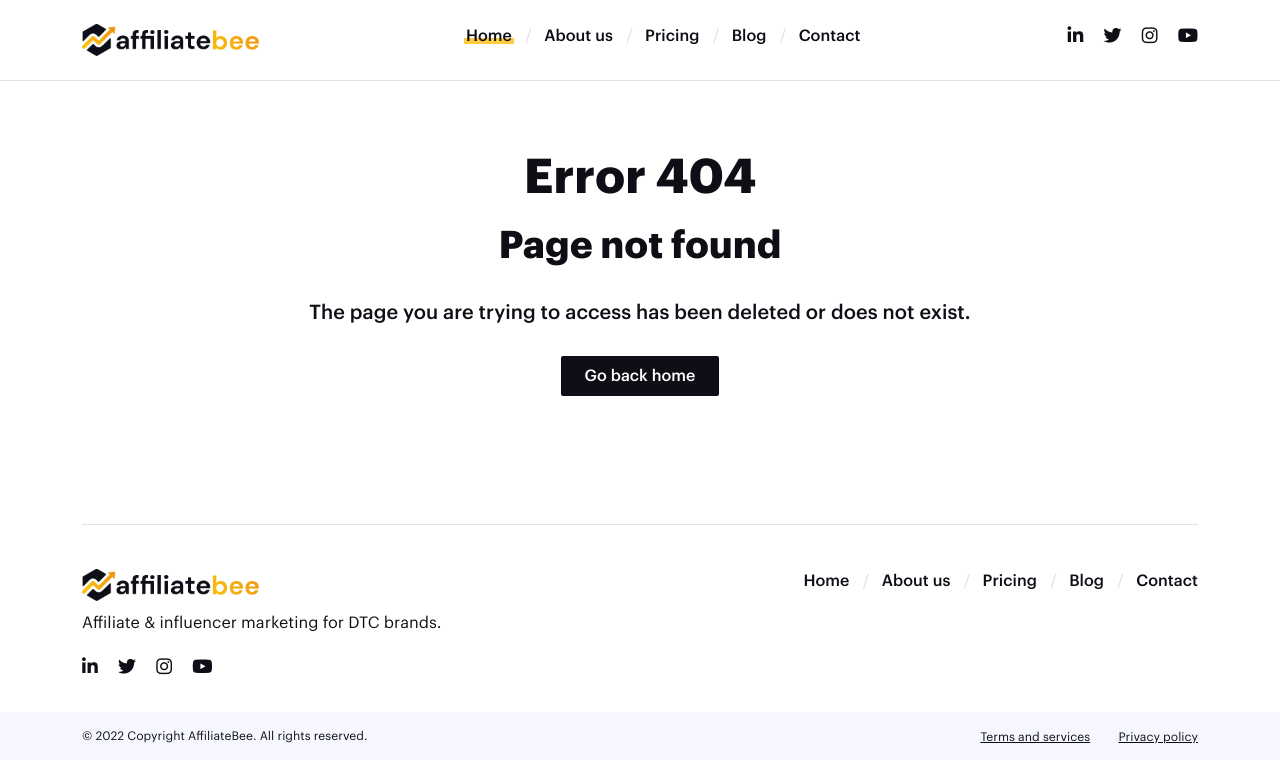
After one commit to emanueliulian889/affiliatebee, a PHP site: page /404.php in a window 1280 px wide. The commit adds this page. Shown: the top 783 px of the page. Run offline with PHP 8.4, Linux system fonts and the light colour scheme; some libraries are stand-ins or nearby versions.

Commit message:
404 page

```diff
--- /dev/null
+++ b/404.php
@@ -0,0 +1,21 @@
+<?php include_once("header.php"); ?>
+
+<section class="general-page">
+    <div class="container">
+        <div class="row mt-10">
+            <div class="col-lg-12">
+                <article>
+                    <h1 class="t-center mb-4">Error 404</h1>
+                    <h3 class="t-center mb-8">Page not found</h3>
+
+                    <h6 class="t-center mb-5">The page you are trying to access has been deleted or does not exist.</h6>
+                    <div class="t-center">
+                        <a href="./" class="button primary-solid">Go back home</a>
+                    </div>
+                </article>
+            </div>
+        </div>
+    </div>
+</section>
+
+<?php include_once("footer.php"); ?>
--- a/scss/pages/_homepage.scss
+++ b/scss/pages/_homepage.scss
@@ -92,7 +92,7 @@ text-align: center;
 }
 
 .logo-wrapper {
-  margin: 0 -20px;
+  // margin: 0 -20px;
   display: flex;
   justify-content: center;
   flex-wrap: wrap;
```
Also changed, not shown: index.php (+5 -5 lines).
